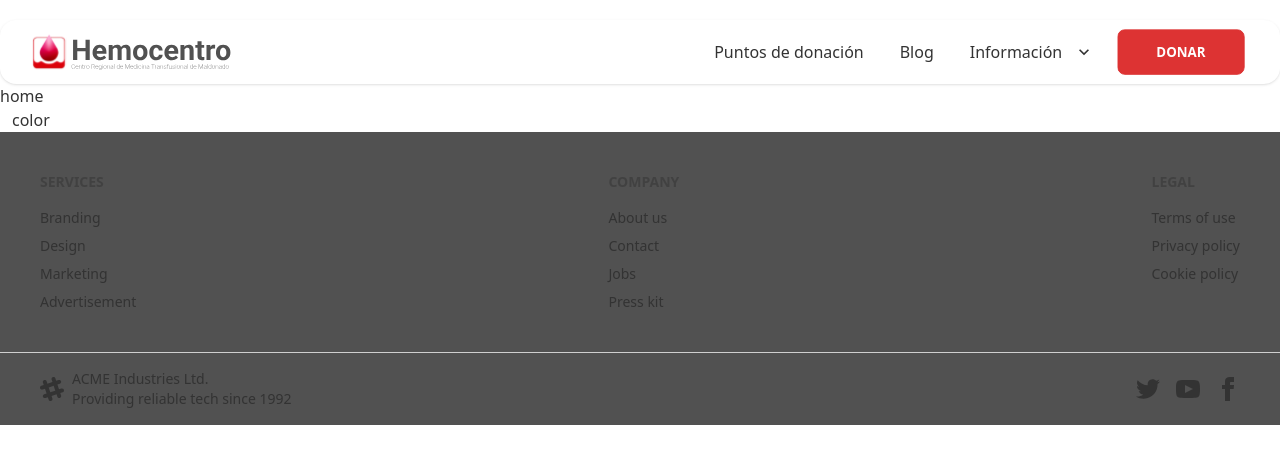
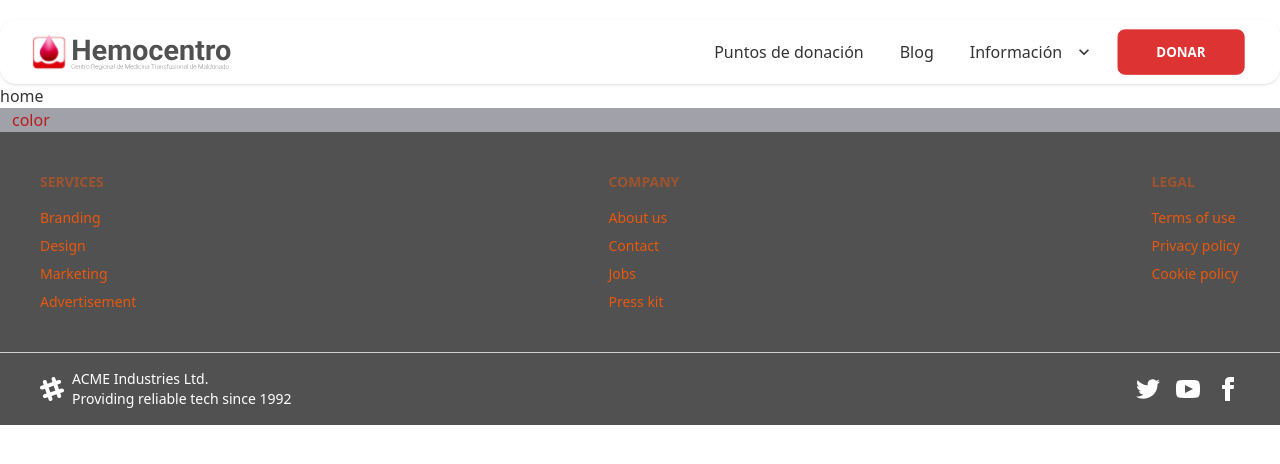
Before and after one commit to pablo-university/web-project, a Next.js app: page / in a window 1280 px wide. Shown: the top 464 px of the page. Built offline with nearby package versions, Linux system fonts and the light colour scheme.

Commit message:
fix: error colors

```diff
--- a/tailwind.config.js
+++ b/tailwind.config.js
@@ -5,7 +5,6 @@ module.exports = {
     "./components/**/*.{js,ts,jsx,tsx}",
   ],
   theme: {
-    colors: {},
   },
   plugins: [require("daisyui")],
   daisyui: {
```
